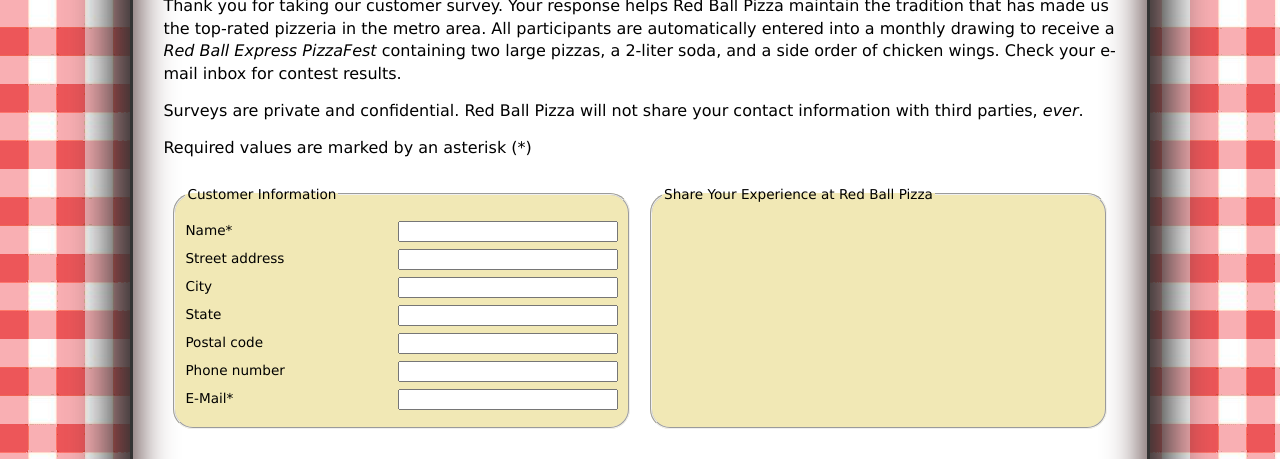
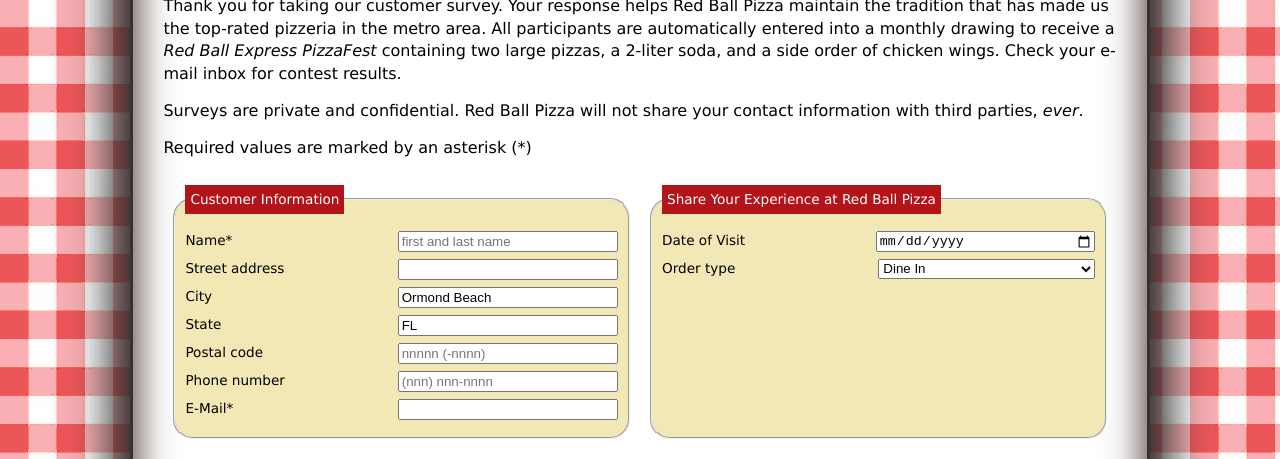
Before and after one commit to AMPerez08/tut-7, a plain HTML site: page index.html in a window 1280 px wide. Shown: the part 341-800 px from the top of the page. Drawn offline with Linux system fonts and the light colour scheme; files whose address does not match are found by name.

Commit message:
update css and html

```diff
--- a/css/rb_forms.css
+++ b/css/rb_forms.css
@@ -43,7 +43,11 @@
 }
 
 /* Legend Styles */
-
+legend {
+   background-color: rgb(179, 20, 25);
+   color: white;
+   padding: 5px;
+}
 
 
 /* Text Area Styles */
--- a/index.html
+++ b/index.html
@@ -60,7 +60,7 @@
 
          <div class="formRow">
          <label for=name>Name*</label>
-          <input name="custName" id="name" type="text" />
+          <input name="custName" id="name" type="text" placeholder="first and last name"/>
          </div>
 
          <div class="formRow">
@@ -70,21 +70,21 @@
 
          <div class="formRow">
             <label for=city>City</label>
-            <input name="custCity" id="city" type="text" />
+            <input name="custCity" id="city" type="text" value="Ormond Beach" />
          </div>
 
          <div class="formRow">
             <label for=state>State</label>
-            <input name="custState" id="state" type="text" />
+            <input name="custState" id="state" type="text" value="FL" />
          </div>
 
          <div class="formRow">
             <label for=zip>Postal code</label>
-            <input name="custZip" id="zip" type="text" />
+            <input name="custZip" id="zip" type="text" placeholder="nnnnn (-nnnn)" />
          </div>
          <div class="formRow">
             <label for=phone>Phone number</label>
-            <input name="custPhone" id="phone" type="tel" />
+            <input name="custPhone" id="phone" type="tel" placeholder="(nnn) nnn-nnnn"/>
          </div>
 
          <div class="formRow">
@@ -96,6 +96,21 @@
 
       <fieldset id="expInfo">
          <legend>Share Your Experience at Red Ball Pizza</legend>
+
+         <div class="formRow">
+            <label for="visit">Date of Visit</label>
+            <input name="visitDate" id="visit" type="date" />
+         </div>
+
+         <div class="formRow">
+            <label for="order">Order type</label>
+            <select name="orderType" id="order">
+               <option value="order1">Carry Out</option>
+               <option value="order2">Delivery</option>
+               <option value="order3" selected>Dine In</option>
+               <option value="order4">Take n' Bake</option>
+            </select>
+         </div>
       </fieldset>
       </form>
 
```
